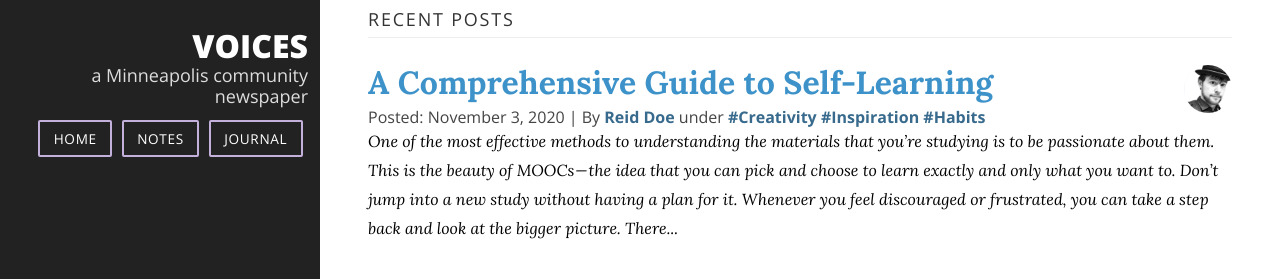
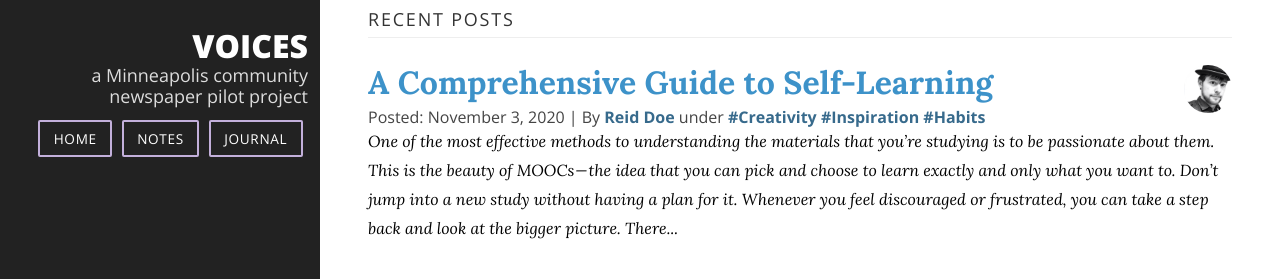
Before and after one commit to stackbit-projects/neat-sparrow-a70ae, a Jekyll site: the page built from index.html, in a window 1280 px wide. Shown: the part 202-481 px from the top of the page. Built offline with Jekyll 4.4.1, drawn with Linux system fonts in a browser that asks for light colours; nearby versions of some CDN libraries; the list of posts is cut into pages by our own code.

Commit message:
_config.yml: changed

```diff
--- a/_config.yml
+++ b/_config.yml
@@ -1,7 +1,7 @@
 title: 'Voices'
 email: mail@brennanbrown.ca
 description: >-
-  a Minneapolis community newspaper
+  a Minneapolis community newspaper pilot project
 #A responsive sidebar Jekyll theme using the Pure.css framework,  designed for
 #writers and bloggers of all kinds.
 baseurl: ''
```
